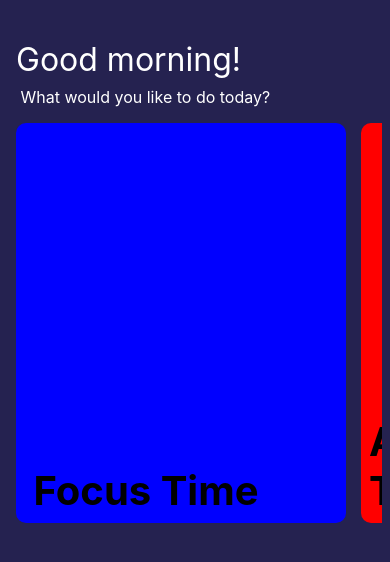
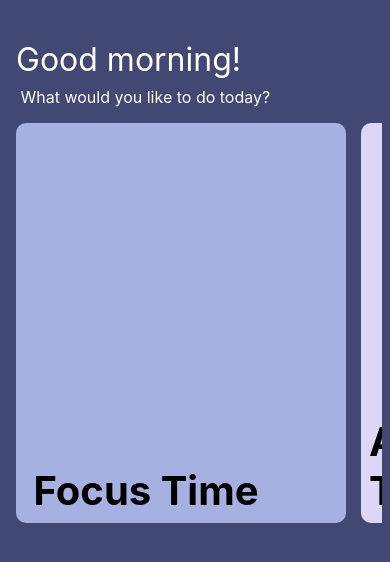
Before and after one commit to garysmith1933/Focustime, a React Native app: screen / in a window 390 px wide. Shown: the top 562 px of the page. Built offline with nearby package versions, Linux system fonts and the light colour scheme.

Commit message:
routing is set up

```diff
--- a/App.js
+++ b/App.js
@@ -1,99 +1,26 @@
 import React, {useState, useEffect} from 'react';
-import { View, Text, StyleSheet, Platform, TouchableOpacity, ScrollView, Dimensions} from 'react-native';
+import { View, Text, StyleSheet, Platform, TouchableOpacity, ScrollView, ImageBackground} from 'react-native';
 import {colors} from './src/Utils/colors'
 import {spacing, fontSizes} from './src/Utils/sizes'
-import Home from "./src/components/Home";
+import {Home} from "./src/components/Home";
+import { Colors } from 'react-native-paper';
+import { NavigationContainer } from '@react-navigation/native'
+import { createNativeStackNavigator } from '@react-navigation/native-stack';
+import {Focustime} from "./src/components/FocusOption"
+import {Affirmations} from "./src/components/Affirmations"
+import {Planner} from "./src/components/Planner"
+
+const {Navigator, Screen} = createNativeStackNavigator();
 
 export default function App() {
-  const image = require('./assets/focus.jpg')
-  let screenWidth = Dimensions.get('window').width
   return (
-      <View style={styles.container}>
-
-        <View style={styles.titleContainer}>
-          <Text style={styles.text}>Good morning!</Text>
-          <Text style={{color: 'white', fontSize: fontSizes.md, paddingTop: spacing.sm}}> What would you like to do today? </Text>
-        </View>
-
-            <View style={styles.optionContainer}>
-            <ScrollView horizontal={true} pagingEnabled={true} style={{marginLeft: spacing.sm, marginRight: spacing.sm}}>
-            <View style={styles.focus}>
-              <TouchableOpacity onPress={()=> console.log('history.push component to FocusTime')}>
-                <Text style={styles.categories}> Focus Time </Text>
-              </TouchableOpacity>
-            </View>
-
-            <View style={styles.affirmation}>
-              <TouchableOpacity onPress={()=> console.log('history.push component to Affirmations')}>
-                <Text style={styles.categories}>Affirmation Time</Text>
-              </TouchableOpacity>
-            </View>
-
-            <View style={styles.planning}>
-                <TouchableOpacity onPress={()=> console.log('history.push component to Scheduler')}>
-                  <Text style={styles.categories} > Planning Time </Text>
-                </TouchableOpacity>
-            </View>
-            </ScrollView>
-          </View>
-      </View>
-  )
-  }
-
-const styles = StyleSheet.create({
-  container: {
-    flex: 1,
-    paddingTop: spacing.lg,
-    backgroundColor: colors.darkBlue
-  },
-
-  text: {
-    color: 'white',
-    fontSize: fontSizes.xl
-  },
-
-  titleContainer: {
-    padding: spacing.md,
-  },
-
-  optionContainer: {
-    justifyContent: 'center',
-  },
-
-  categories: {
-    fontSize: fontSizes.xxl,
-    fontWeight: 'bold'
-  },
-
-  focus: {
-    backgroundColor: 'blue',
-    borderRadius: 10,
-    padding: spacing.sm,
-    height: 400,
-    width: 330,
-    marginRight: 15,
-    marginLeft: 8,
-    justifyContent: 'flex-end'
-  },
-
-  affirmation: {
-    backgroundColor: 'red',
-    borderRadius: 10,
-    marginBottom: spacing.xxl,
-    padding: spacing.sm,
-    height: 400,
-    width: 330,
-    marginRight: 15,
-    justifyContent: 'flex-end'
-  },
-
-  planning: {
-    backgroundColor: 'green',
-    borderRadius: 10,
-     padding: spacing.sm,
-     height: 400,
-     width: 330,
-     marginRight: 8,
-     justifyContent: 'flex-end'
-  }
-});
+    <NavigationContainer>
+        <Navigator initialRouteName='Home' screenOptions={{headerShown:false}}>
+          <Screen name='Home' component={Home}/>
+          <Screen name='Focus' component={Focustime}/>
+          <Screen name='Affirmations' component={Affirmations}/>
+          <Screen name='Planner' component={Planner}/>
+        </Navigator>
+    </NavigationContainer>
+     )
+}
--- a/package.json
+++ b/package.json
@@ -10,6 +10,8 @@
   "dependencies": {
     "@expo/vector-icons": "^13.0.0",
     "@react-native-async-storage/async-storage": "~1.17.3",
+    "@react-navigation/native": "^6.0.10",
+    "@react-navigation/native-stack": "^6.6.2",
     "expo": "^45.0.4",
     "expo-cli": "^5.4.4",
     "expo-constants": "~13.1.1",
@@ -19,6 +21,8 @@
     "react-dom": "17.0.2",
     "react-native": "0.68.2",
     "react-native-paper": "4.9.2",
+    "react-native-safe-area-context": "4.2.4",
+    "react-native-screens": "~3.11.1",
     "react-native-web": "0.17.7",
     "react-router-native": "^5.3.2"
   },
--- /dev/null
+++ b/src/components/Affirmations.js
@@ -0,0 +1,11 @@
+import React, {useState, useEffect} from 'react';
+import { View, Text, StyleSheet, Platform } from 'react-native';
+import { Timer } from '../features/timer/Timer.js'
+
+export const Affirmations = () => {
+    return (
+        <View style={{flex: 1, padding: 32}}>
+            <Text style={{fontSize: 32}}> AFFIRMATIONS </Text>
+        </View>
+    )
+}
--- a/src/components/Home.js
+++ b/src/components/Home.js
@@ -1,19 +1,100 @@
 import React from 'react';
-import { View, Text, StyleSheet, Platform } from 'react-native';
-import {fontSizes, spacing} from '../Utils/sizes';
-import { colors } from '../Utils/colors';
+import { View, Text, StyleSheet, Platform, TouchableOpacity, ScrollView, ImageBackground} from 'react-native';
+import {colors} from '../Utils/colors'
+import {spacing, fontSizes} from '../Utils/sizes';
 
-export const Home =  () => {
+export const Home = ({navigation}) => {
+  const image = require('../../assets/focus.jpg')
   return (
-        <View>
-            <Text> This is home </Text>
+
+      <View style={styles.container}>
+
+        <View style={styles.titleContainer}>
+          <Text style={styles.text}>Good morning!</Text>
+          <Text style={{color: colors.white, fontSize: fontSizes.md, paddingTop: spacing.sm}}> What would you like to do today? </Text>
         </View>
+
+            <View style={styles.optionContainer}>
+            <ScrollView horizontal={true} pagingEnabled={true} style={{marginLeft: spacing.sm, marginRight: spacing.sm}}>
+                <View style={styles.focus}>
+                  <TouchableOpacity onPress={()=> navigation.navigate('Focus')}>
+                    <Text style={styles.categories}> Focus Time </Text>
+                  </TouchableOpacity>
+                </View>
+
+            <View style={styles.affirmation}>
+              <TouchableOpacity onPress={()=> navigation.navigate("Affirmations")}>
+                <Text style={styles.categories}>Affirmation Time</Text>
+              </TouchableOpacity>
+            </View>
+
+            <View style={styles.planning}>
+                <TouchableOpacity onPress={()=> navigation.navigate("Planner")}>
+                  <Text style={styles.categories} > Planning Time </Text>
+                </TouchableOpacity>
+            </View>
+            </ScrollView>
+          </View>
+      </View>
+
   )
   }
 
 const styles = StyleSheet.create({
   container: {
     flex: 1,
-        padding: spacing.md
+    paddingTop: spacing.lg,
+    backgroundColor: '#424874'
+  },
+
+  text: {
+    color: colors.white,
+    fontSize: fontSizes.xl
+  },
+
+  titleContainer: {
+    padding: spacing.md,
+  },
+
+  optionContainer: {
+    justifyContent: 'center',
+  },
+
+  categories: {
+    fontSize: fontSizes.xxl,
+    fontWeight: 'bold',
+    color: 'black'
+  },
+
+  focus: {
+    backgroundColor: "#A6B1E1",
+    borderRadius: 10,
+    padding: spacing.sm,
+    height: 400,
+    width: 330,
+    marginRight: 15,
+    marginLeft: 8,
+    justifyContent: 'flex-end'
+  },
+
+  affirmation: {
+    backgroundColor: '#DCD6F7',
+    borderRadius: 10,
+    marginBottom: spacing.xxl,
+    padding: spacing.sm,
+    height: 400,
+    width: 330,
+    marginRight: 15,
+    justifyContent: 'flex-end'
+  },
+
+  planning: {
+    backgroundColor: "#F4EEFF",
+    borderRadius: 10,
+     padding: spacing.sm,
+     height: 400,
+     width: 330,
+     marginRight: 8,
+     justifyContent: 'flex-end'
   }
-})
+});
--- /dev/null
+++ b/src/components/Planner.js
@@ -0,0 +1,10 @@
+import React, {useState, useEffect} from 'react';
+import { View, Text, StyleSheet, Platform } from 'react-native';
+
+export const Planner = () => {
+    return (
+        <View style={{flex: 1, padding: 32}}>
+            <Text style={{fontSize: 32}}> This is the Planning Page! </Text>
+        </View>
+    )
+}
```
Also changed, not shown: src/components/FocusOption.js (+6 -6 lines), 1 other file (tests, documents, lock files or other folders). Lines whose indentation alone changed are shown as unchanged.
